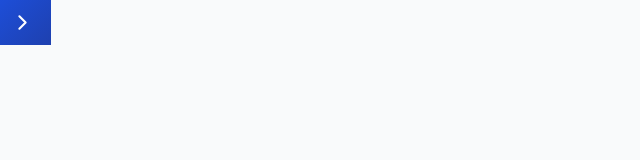
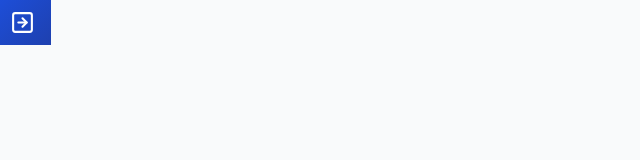
Before and after one commit to Lucas-d-Barbosa/dockup-front, a React (Vite) app: page /dashboard in a window 1280 px wide. Shown: the top 160 px of the page, without its empty margins (0-640 px from the left). Built offline with nearby package versions, Linux system fonts and the light colour scheme; sample sign-in values are in the browser's storage.

Commit message:
style: alteração dos icones de abrir e fechar menu

```diff
--- a/src/components/LinkMenu/LinkMenu.module.css
+++ b/src/components/LinkMenu/LinkMenu.module.css
@@ -4,3 +4,7 @@
   color: var(--btn-text);
   font-size: 1.8rem;
 }
+
+.li {
+  list-style: none;
+}
--- a/src/components/VerticalMenu/VericalMenu.module.css
+++ b/src/components/VerticalMenu/VericalMenu.module.css
@@ -64,5 +64,5 @@
   display: flex;
   flex-direction: column;
   justify-content: space-evenly;
-  padding: 1rem;
+  padding: 1rem 2rem;
 }
--- a/src/components/VerticalMenu/VerticalMenu.tsx
+++ b/src/components/VerticalMenu/VerticalMenu.tsx
@@ -1,14 +1,14 @@
 import { useState } from "react";
 import styles from "./VericalMenu.module.css";
 import logo from "../../assets/images/logo-sb.png";
-import { FiChevronLeft, FiChevronRight } from "react-icons/fi";
 import { AiFillHome, AiOutlineFile, AiOutlineLogout } from "react-icons/ai";
 import { FaBook, FaUserCircle, FaCog, FaQuestionCircle } from "react-icons/fa";
 import { LinkMenu } from "../LinkMenu/LinkMenu";
 import { LinkRouter } from "../LinkRouter/LinkRouter";
+import { LuSquareArrowLeft, LuSquareArrowRight } from "react-icons/lu";
 const buttonArrow = {
-  right: <FiChevronRight size={25} />,
-  left: <FiChevronLeft size={25} />,
+  right: <LuSquareArrowRight size={25} />,
+  left: <LuSquareArrowLeft size={25} />,
 };
 
 export function VerticalMenu() {
```
